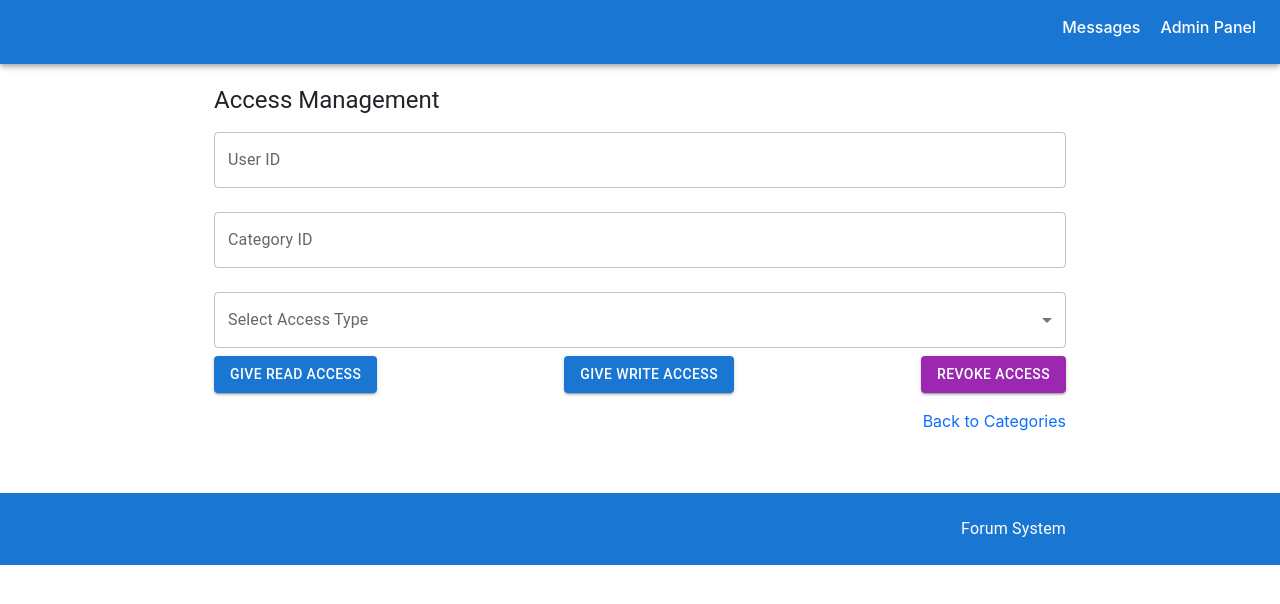
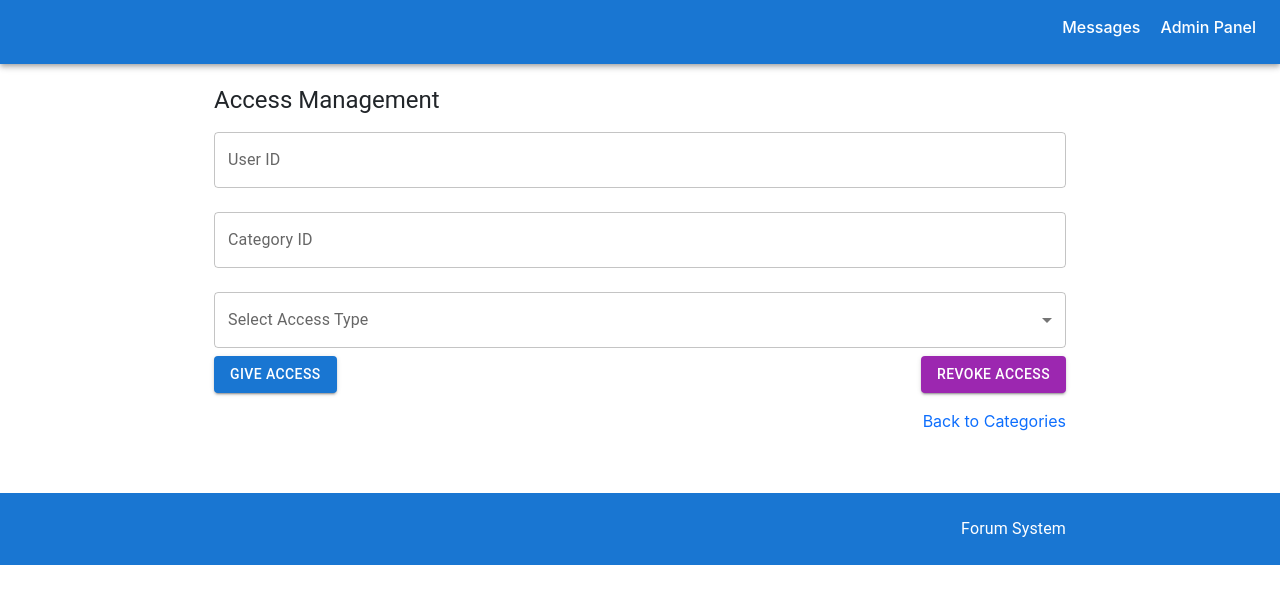
Before and after one commit to Web-Team-Project/Forum-System, a React (Create React App) app in the folder frontend/: page /admin in a window 1280 px wide. Shown: the top 604 px of the page. Built offline with nearby package versions, Linux system fonts and the light colour scheme; sample sign-in values are in the browser's storage.

Commit message:
Changed dropdown menu interaction in admin

```diff
--- a/frontend/public/index.html
+++ b/frontend/public/index.html
@@ -9,7 +9,7 @@
       name="description"
       content="Web site created using create-react-app"
     />
-    <title>Forum System API</title>
+    <title>Forum System</title>
     <link href="https://cdn.jsdelivr.net/npm/bootstrap@5.2.3/dist/css/bootstrap.min.css" rel="stylesheet" integrity="sha384-rbsA2VBKQhggwzxH7pPCaAqO46MgnOM80zW1RWuH61DGLwZJEdK2Kadq2F9CUG65" crossorigin="anonymous">
     <link rel="apple-touch-icon" href="%PUBLIC_URL%/logo192.png" />
     <!--
--- a/frontend/src/components/AuthForm.jsx
+++ b/frontend/src/components/AuthForm.jsx
@@ -13,7 +13,7 @@ const AuthForm = () => {
 
   const validateForm = () => {
     if (!username || !password) {
-      setError("Username and password are required");
+      setError("Username and password are required.");
       return false;
     }
     setError("");
--- a/frontend/src/pages/Admin.jsx
+++ b/frontend/src/pages/Admin.jsx
@@ -17,29 +17,11 @@ const Admin = () => {
   const [categoryId, setCategoryId] = useState("");
   const [accessType, setAccessType] = useState("");
 
-  const giveReadAccess = async () => {
+  const giveAccess = async () => {
     const token = localStorage.getItem("token");
     try {
       const response = await api.put(
-        `/categories/${categoryId}/users/${username}/read-access`,
-        {},
-        {
-          headers: {
-            Authorization: `Bearer ${token}`,
-          },
-        }
-      );
-      console.log(response.data);
-    } catch (error) {
-      console.error(error);
-    }
-  };
-
-  const giveWriteAccess = async () => {
-    const token = localStorage.getItem("token");
-    try {
-      const response = await api.put(
-        `/categories/${categoryId}/users/${username}/write-access`,
+        `/categories/${categoryId}/users/${username}/${accessType}-access`,
         {},
         {
           headers: {
@@ -55,9 +37,6 @@ const Admin = () => {
 
   const revokeAccess = async () => {
     const token = localStorage.getItem("token");
-    console.log(
-      `Revoking ${accessType} access for user ${username} in category ${categoryId}`
-    );
     try {
       const response = await api.put(
         `/categories/${categoryId}/users/${username}/access/${accessType}`,
@@ -70,7 +49,7 @@ const Admin = () => {
       );
       console.log(response.data);
     } catch (error) {
-      console.error("Error revoking access:", error);
+      console.error(error);
     }
   };
 
@@ -111,11 +90,8 @@ const Admin = () => {
           <MenuItem value="write">Write</MenuItem>
         </TextField>
         <Box sx={{ display: "flex", justifyContent: "space-between" }}>
-          <Button variant="contained" color="primary" onClick={giveReadAccess}>
-            Give Read Access
-          </Button>
-          <Button variant="contained" color="primary" onClick={giveWriteAccess}>
-            Give Write Access
+          <Button variant="contained" color="primary" onClick={giveAccess}>
+            Give Access
           </Button>
           <Button variant="contained" color="secondary" onClick={revokeAccess}>
             Revoke Access
```
Also changed, not shown: 2 other files (tests, documents, lock files or other folders).
